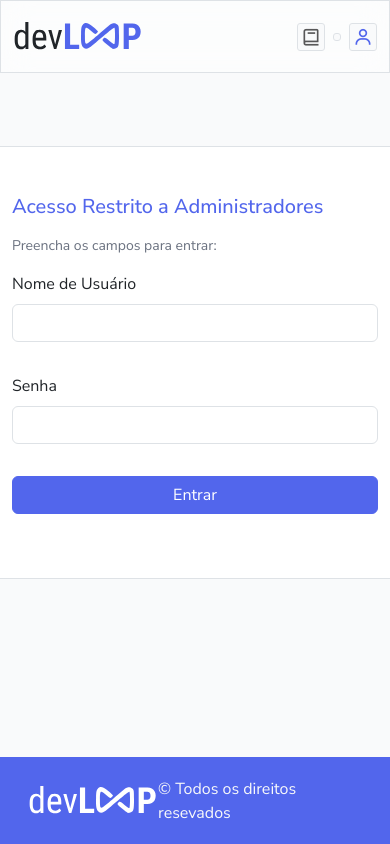
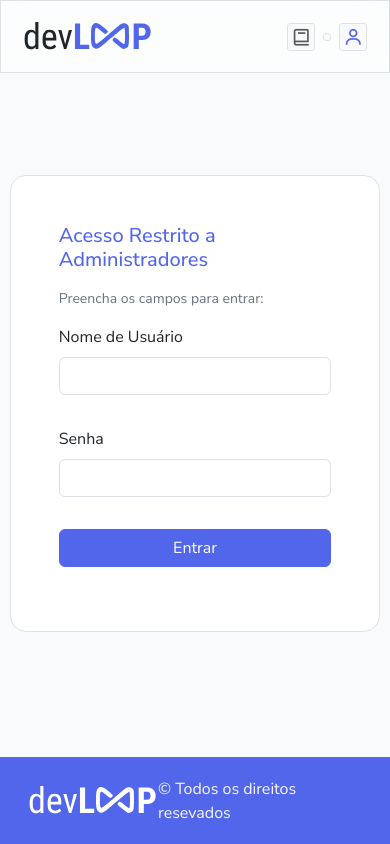
Before and after one commit to PigeonsCode/Equipe-PigeonCode, a Flask app: page /login-adm in a window 390 px wide. Run offline with Flask 3, Linux system fonts and the light colour scheme; some libraries are stand-ins or nearby versions.

Commit message:
style: Responsividade adicionada ao formulário de login de administrador

```diff
--- a/src/projeto/static/css/components.css
+++ b/src/projeto/static/css/components.css
@@ -128,7 +128,7 @@ aside {
 
 /* Login Container */
 .login-container {
-  width: 55vh;
+  width: 30%;
 }
 
 /* Radio Input */
@@ -234,6 +234,43 @@ aside {
 
 }
 
+
+
+@media screen and (max-width: 1200px) {
+  .form-main {
+    width: 80% !important;
+  }
+
+  .login-container {
+    width: 40%;
+  }
+}
+
+@media screen and (max-width: 992px) {
+  header .container, .container-md, .container-sm {
+    max-width: 95% !important;
+  }
+
+  .form-main {
+    width: 90% !important;
+  }
+
+  .login-container {
+    width: 55%;
+  }
+
+  .header ul a, .header ul button {
+    background-color: var(--body-background);
+    border: 1px solid var(--border-color);
+    padding: 3px;
+    border-radius: 3px;
+  }
+
+  .header {
+    font-size: 20px;
+  }
+}
+
 @media screen and (min-width: 769px) {
   .offcanvas.show:not(.hiding), .offcanvas.showing, .offcanvas.offcanvas-start {
     width: 35% !important;
@@ -245,6 +282,10 @@ aside {
 
 
 @media screen and (max-width: 768px) {
+  header .container, .container-md, .container-sm {
+    max-width: 95% !important;
+  }
+
   aside {
     position: relative;
   }
@@ -252,38 +293,20 @@ aside {
     height: 100%;
   }
 
-  .header {
-    font-size: 20px;
+  .form-main {
+    width: 95% !important;
   }
 
-  .header ul a, .header ul button {
-    background-color: var(--body-background);
-    border: 1px solid var(--border-color);
-    padding: 3px;
-    border-radius: 3px;
-  }
-
-}
-
-@media screen and (max-width: 1200px) {
-  .form-main {
-    width: 80% !important;
-  }
-}
-
-@media screen and (max-width: 992px) {
-  .form-main {
-    width: 90% !important;
-  }
-}
-
-@media screen and (max-width: 768px) {
-  .form-main {
-    width: 95% !important;
+  .login-container {
+    width: 70%;
   }
 }
 
 @media screen and (max-width: 576px) {
+  .login-container {
+    width: 95%;
+  }
+
   .form-main {
     margin: 1rem 0 1rem 0 !important;
   }
--- a/src/projeto/static/css/utilities.css
+++ b/src/projeto/static/css/utilities.css
@@ -17,3 +17,8 @@
 .w-40 {
   width: 40% !important;
 }
+
+.main-center {
+  flex-grow: 1;
+  align-self: stretch;
+}
--- a/src/projeto/templates/components/header.html
+++ b/src/projeto/templates/components/header.html
@@ -14,7 +14,7 @@
           class="nav-link d-flex align-items-center justify-content-center gap-1 {% if request.path != '/login-adm' and request.path != '/formulario-avaliativo' and request.path != '/area-restrita' and request.path != '/' %}active{% endif %}"
           aria-current="page"
           ><i class="bx bx-book"></i>
-          <span class="d-none d-md-block">Treinamentos</span></a
+          <span class="d-none d-lg-block">Treinamentos</span></a
         >
       </li>
       <li class="nav-item">
@@ -23,7 +23,7 @@
           class="nav-link d-flex align-items-center justify-content-center gap-1 {% if request.path == '/formulario-avaliativo'%}active{% endif %}"
           aria-current="page"
           ><i class="bx bx-widget-vertical"></i>
-          <span class="d-none d-md-block">Avaliação de Processos</span>
+          <span class="d-none d-lg-block">Avaliação de Processos</span>
         </a>
       </li>
       <li class="nav-item">
@@ -32,7 +32,7 @@
           class="nav-link d-flex align-items-center justify-content-center gap-1 {% if request.path == '/area-restrita' or request.path == '/login-adm' %}active{% endif %}"
           aria-current="page"
           ><i class="bx bx-user"></i>
-          <span class="d-none d-md-block">Acesso ao ADM</span>
+          <span class="d-none d-lg-block">Acesso ao ADM</span>
         </a>
       </li>
       {%if current_user.is_authenticated%}
@@ -41,7 +41,8 @@
           href="{{ url_for('logout') }}"
           class="nav-link d-flex align-items-center justify-content-center gap-1 {% if request.path == '/login-adm'%}active{% endif %} text-danger"
           aria-current="page"
-          ><i class="bx bx-arrow-out-right-square-half"></i>Terminar sessão</a
+          ><i class="bx bx-arrow-out-right-square-half"></i
+          ><span class="d-none d-lg-block">Terminar sessão</span></a
         >
       </li>
       {%endif%} {% if request.path != '/login-adm' and request.path !=
--- a/src/projeto/templates/login-adm.html
+++ b/src/projeto/templates/login-adm.html
@@ -1,5 +1,5 @@
 {% extends "page-template.html" %} {% block fullpage %}
-<main class="d-flex align-items-center justify-content-center mt-5 pt-5 h-100">
+<main class="main-center d-flex align-items-center justify-content-center">
   <div
     class="container d-flex flex-column bg-white p-5 gap-3 rounded-4 border border-1 login-container"
   >
@@ -17,16 +17,12 @@
       </div>
       {{form.submit_button(class="btn btn-primary")}}
 
-       <div>
-        {% with messages = get_flashed_messages() %}
-           {% if messages %}
-             {% for message in messages %}
-               <div class="text-center text-danger"> {{message}} </div>
-             {% endfor %}
-           {% endif %}
-        {% endwith %}
-        </div>
-
+      <div>
+        {% with messages = get_flashed_messages() %} {% if messages %} {% for
+        message in messages %}
+        <div class="text-center text-danger">{{message}}</div>
+        {% endfor %} {% endif %} {% endwith %}
+      </div>
     </form>
   </div>
 </main>
```
